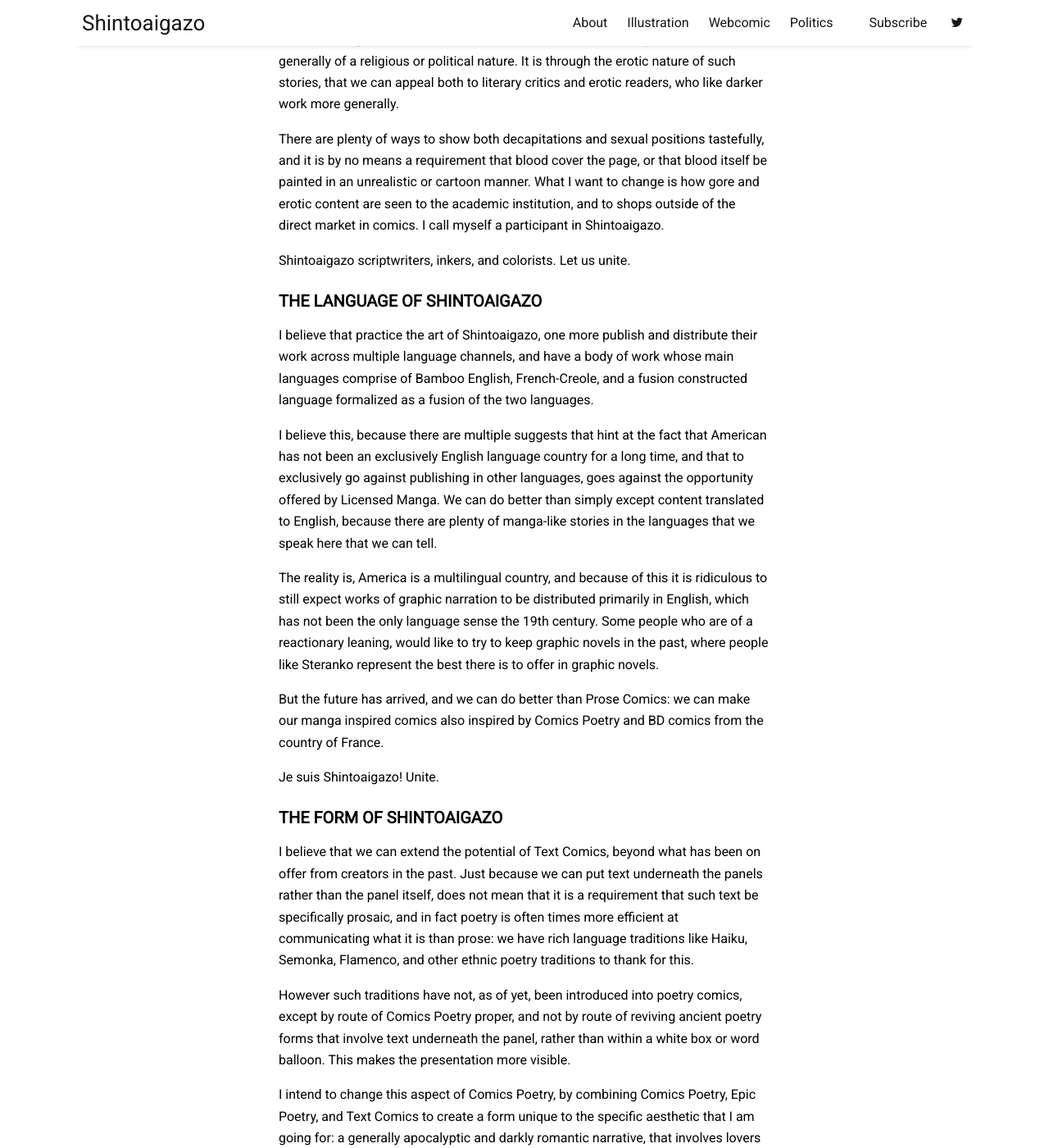
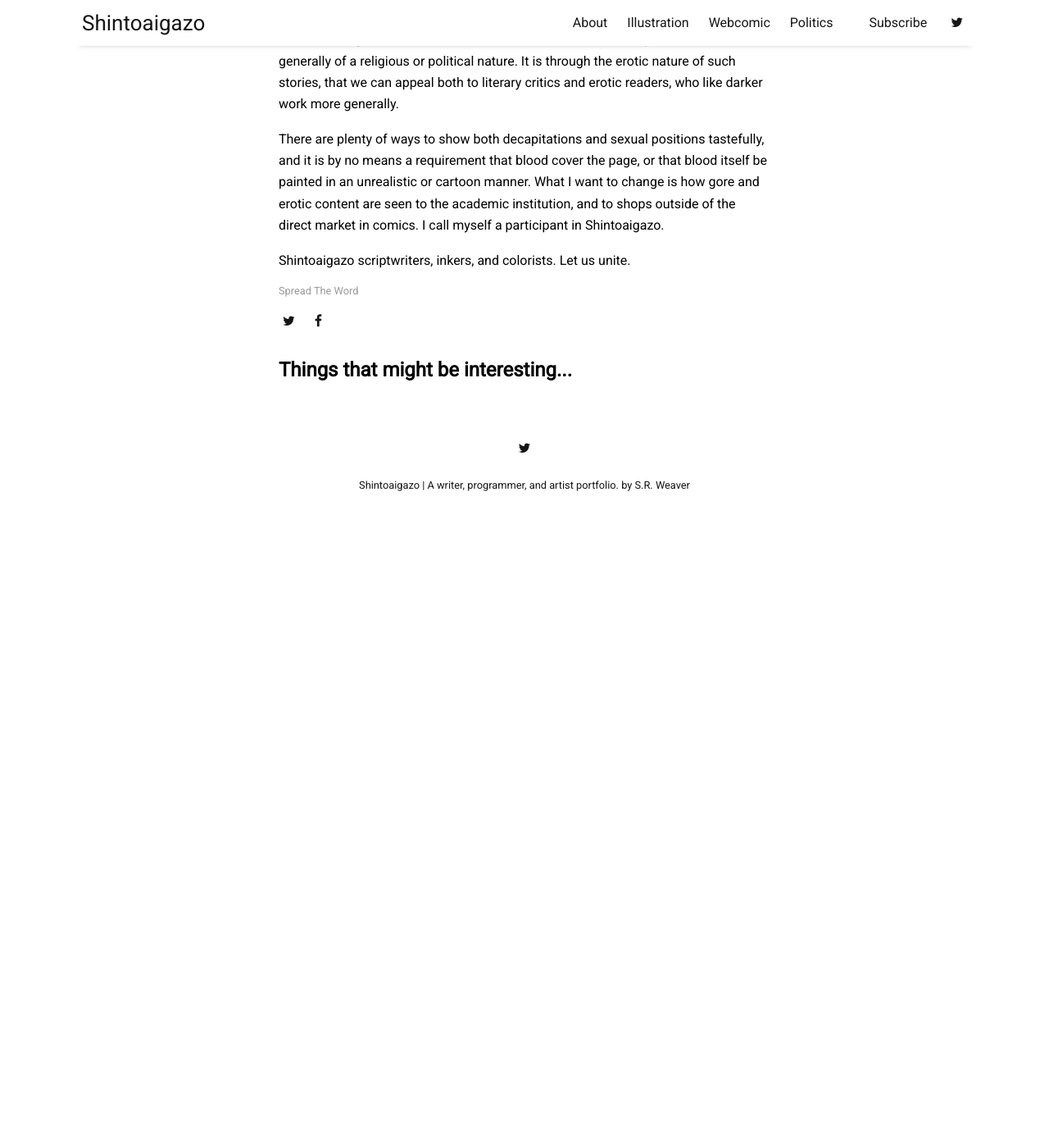
Before and after one commit to LWFlouisa/Portfolio, a Jekyll site: the page built from _posts/2021-08-23-shintoaigazomanifesto.md, in a window 1280 px wide and 1400 px high, scrolled down 795 px. Shown: the whole window at 82% size. Built offline with Jekyll 4.4.1, drawn with Linux system fonts in a browser that asks for light colours; nearby versions of some CDN libraries; after the commit the page ends 1425 px from its top, so only the background shows below that; some of the changed text lies outside the part shown.

Commit message:
Update 2021-08-23-shintoaigazomanifesto.md

```diff
--- a/_posts/2021-08-23-shintoaigazomanifesto.md
+++ b/_posts/2021-08-23-shintoaigazomanifesto.md
@@ -15,31 +15,3 @@ I believe this because many of my favorite works have included different kinds o
 There are plenty of ways to show both decapitations and sexual positions tastefully, and it is by no means a requirement that blood cover the page, or that blood itself be painted in an unrealistic or cartoon manner. What I want to change is how gore and erotic content are seen to the academic institution, and to shops outside of the direct market in comics. I call myself a participant in Shintoaigazo.
 
 Shintoaigazo scriptwriters, inkers, and colorists. Let us unite.
-
-### THE LANGUAGE OF SHINTOAIGAZO
-
-I believe that practice the art of Shintoaigazo, one more publish and distribute their work across multiple language channels, and have a body of work whose main languages comprise of Bamboo English, French-Creole, and a fusion constructed language formalized as a fusion of the two languages.
-
-I believe this, because there are multiple suggests that hint at the fact that American has not been an exclusively English language country for a long time, and that to exclusively go against publishing in other languages, goes against the opportunity offered by Licensed Manga. We can do better than simply except content translated to English, because there are plenty of manga-like stories in the languages that we speak here that we can tell.
-
-The reality is, America is a multilingual country, and because of this it is ridiculous to still expect works of graphic narration to be distributed primarily in English, which has not been the only language sense the 19th century. Some people who are of a reactionary leaning, would like to try to keep graphic novels in the past, where people like Steranko represent the best there is to offer in graphic novels.
-
-But the future has arrived, and we can do better than Prose Comics: we can make our manga inspired comics also inspired by Comics Poetry and BD comics from the country of France.
-
-Je suis Shintoaigazo! Unite.
-
-### THE FORM OF SHINTOAIGAZO
-
-I believe that we can extend the potential of Text Comics, beyond what has been on offer from creators in the past. Just because we can put text underneath the panels rather than the panel itself, does not mean that it is a requirement that such text be specifically prosaic, and in fact poetry is often times more efficient at communicating what it is than prose: we have rich language traditions like Haiku, Semonka, Flamenco, and other ethnic poetry traditions to thank for this.
-
-However such traditions have not, as of yet, been introduced into poetry comics, except by route of Comics Poetry proper, and not by route of reviving ancient poetry forms that involve text underneath the panel, rather than within a white box or word balloon. This makes the presentation more visible.
-
-I intend to change this aspect of Comics Poetry, by combining Comics Poetry, Epic Poetry, and Text Comics to create a form unique to the specific aesthetic that I am going for: a generally apocalyptic and darkly romantic narrative, that involves lovers getting the ax.
-
-### DISTRIBUTION OF SHINTOAIGAZO
-
-These Manga inspired oblong books, shall be packaged in discrete packaging, using traditional French and Japanese imagery. The idea is that to a casual person sitting beside you on the train or on the bus, they will not notice that you’re reading an Indie Comic.
-
-When you hand over this book, it is only then that they will see that these books are of a lyrical and prosedy nature. And by that point they will only be invested in the reading experience, where they will read content that is sequential art, but done at a higher production standard than independent comics, which are generally distributed at conventions.
-
-These will be distributed at Farmer’s Markets and other cultural fairs instead, where I intend to offer these with my home roasted coffee. These bags will promote web links and web comic sites designed to spread this reading experience. To me these books should be books everyone reads, not just a small group of geek culture.
```
Also changed, not shown: other parts of _posts/2021-08-23-shintoaigazomanifesto.md (+1 -1 lines).
